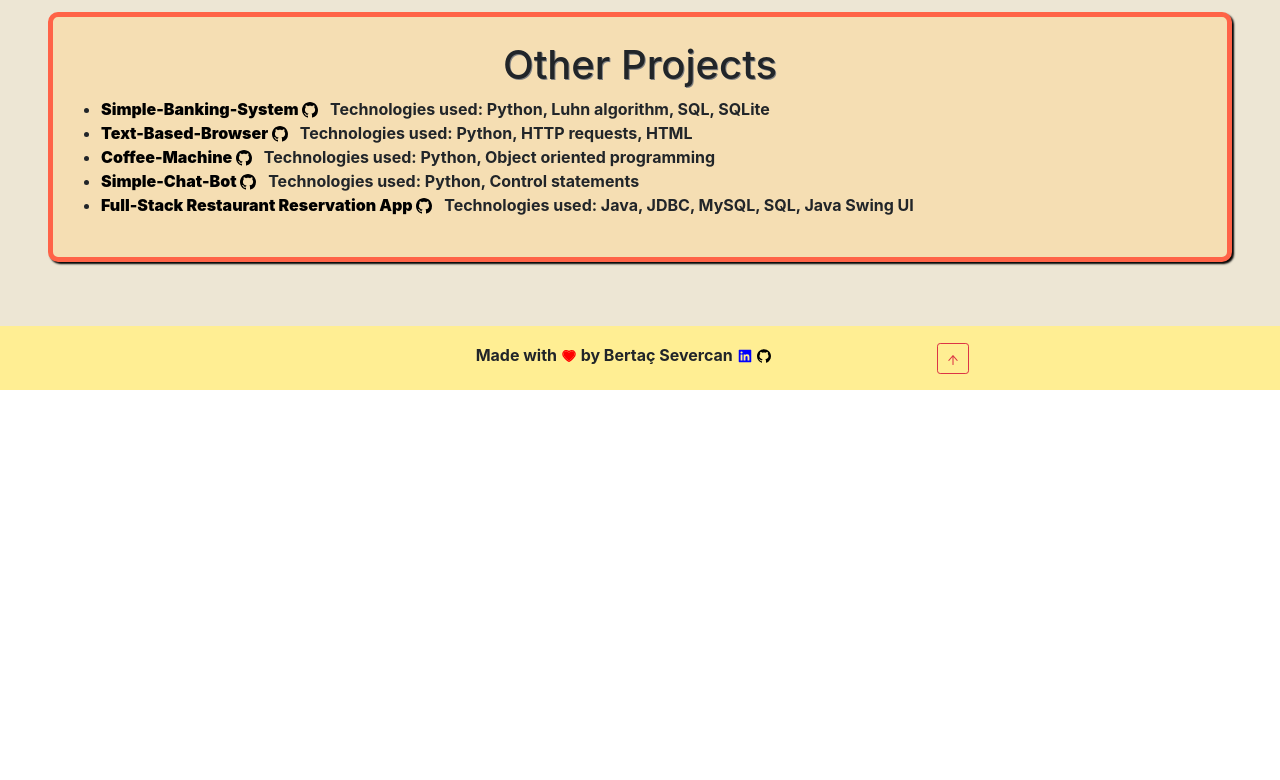
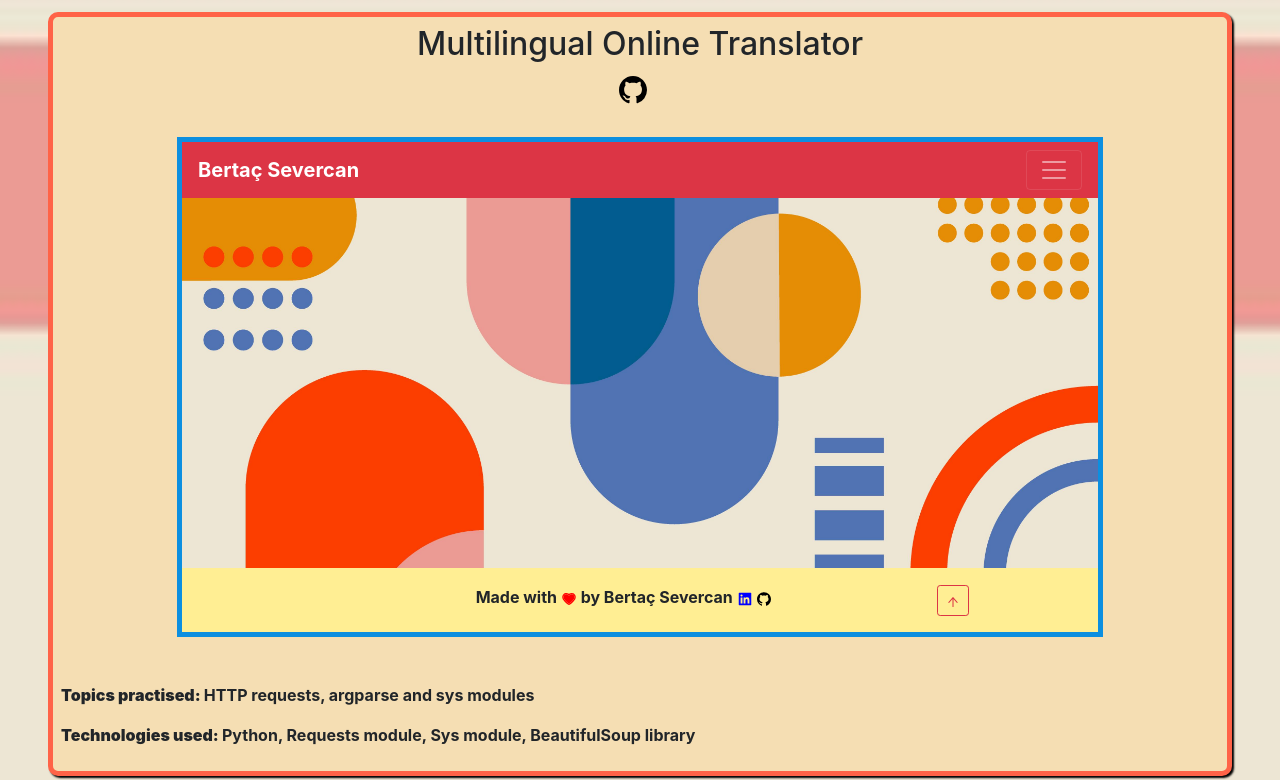
Before and after one commit to bertacsevercan/my-portfolio, a React (Create React App) app: page /projects in a window 1280 px wide. Shown: the part 11064-11844 px from the top of the page. Before the commit the page ends 11454 px from the top, so only its background shows below. Built offline with nearby package versions, Linux system fonts and the light colour scheme.

Commit message:
add translator project

```diff
--- a/src/containers/Projects/iframes/index.jsx
+++ b/src/containers/Projects/iframes/index.jsx
@@ -7,6 +7,7 @@ import ticTacToeDemo from "../../../images/ticTacToeDemo.gif";
 import rockPaperScissorsDemo from "../../../images/rockPaperScissorsDemo.gif";
 import smartCalcDemo from "../../../images/smartCalcDemo.gif";
 import tictactoeaiDemo from "../../../images/tictactoeaiDemo.gif";
+import multiLanguageTranslatorDemo from "../../../images/multiLanguageTranslatorDemo.gif";
 import "./style.css";
 
 const projectList = [
@@ -96,5 +97,12 @@ const projectList = [
     height="500"
     frameBorder="0"
   ></iframe>,
+  <iframe
+  title="Translator"
+  src={multiLanguageTranslatorDemo}
+  width="80%"
+  height="500"
+  frameBorder="0"
+></iframe>,
 ];
 export default projectList;
--- a/src/containers/Projects/index.jsx
+++ b/src/containers/Projects/index.jsx
@@ -21,6 +21,7 @@ const Projects = () => {
     "Rock-Paper-Scissors",
     "Smart-Calculator",
     "Tic-Tac-Toe With AI",
+    "Multilingual Online Translator"
   ];
 
   const textList = [
@@ -53,6 +54,7 @@ const Projects = () => {
     "https://github.com/bertacsevercan/Rock-Paper-Scissors",
     "https://github.com/bertacsevercan/Smart-Calculator",
     "https://github.com/bertacsevercan/tic-tac-toe-with-ai",
+    "https://github.com/bertacsevercan/Multilingual-Online-Translator"
   ];
 
   const linkList = [
@@ -77,6 +79,7 @@ const Projects = () => {
     "Python, Random module",
     "Python, Deque",
     "Python, Random module, Deepcopy module",
+    "Python, Requests module, Sys module, BeautifulSoup library"
   ];
 
   const topicList = [
@@ -93,6 +96,7 @@ const Projects = () => {
     "Random module, Arrays, Formatted strings",
     "Stack, Queue, Deque, Dictionaries",
     "Object oriented programming, Minimax algorithm",
+    "HTTP requests, argparse and sys modules"
   ];
 
   const otherProjectsRepos = [
```
Also changed, not shown: 1 other file (tests, documents, lock files or other folders).
